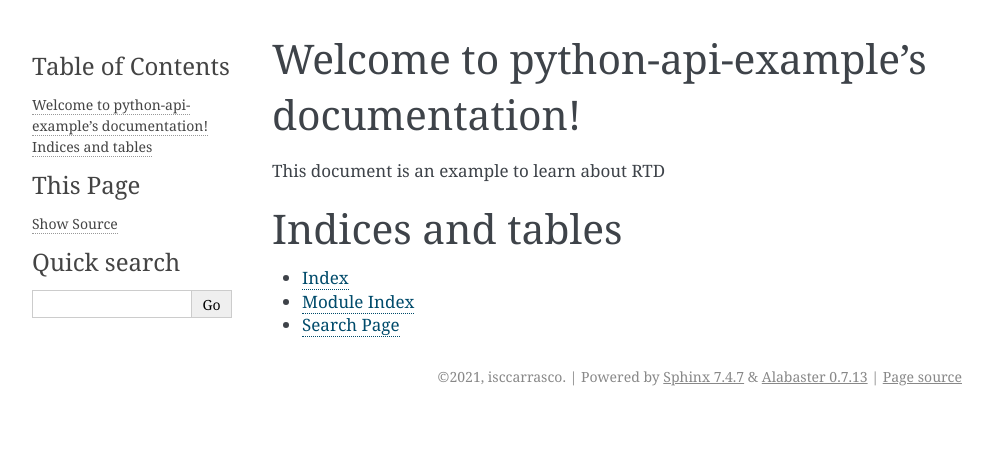
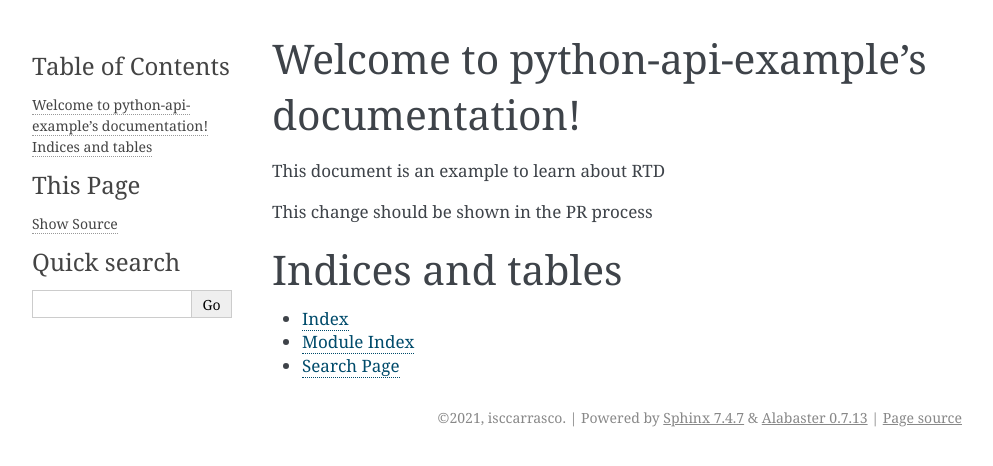
Before and after one commit to isccarrasco/python-api-example, a Sphinx documentation site: the page built from docs/source/index.rst, in a window 1280 px wide. Shown: the top 466 px of the page, without its empty margins (148-1141 px from the left). Built offline with Sphinx 7.4.7, drawn with Linux system fonts in a browser that asks for light colours.

Commit message:
updating docs

```diff
--- a/docs/source/index.rst
+++ b/docs/source/index.rst
@@ -7,6 +7,8 @@ Welcome to python-api-example's documentation!
 ==============================================
 
 This document is an example to learn about RTD
+
+This change should be shown in the PR process
 
 .. toctree::
    :maxdepth: 2
```
